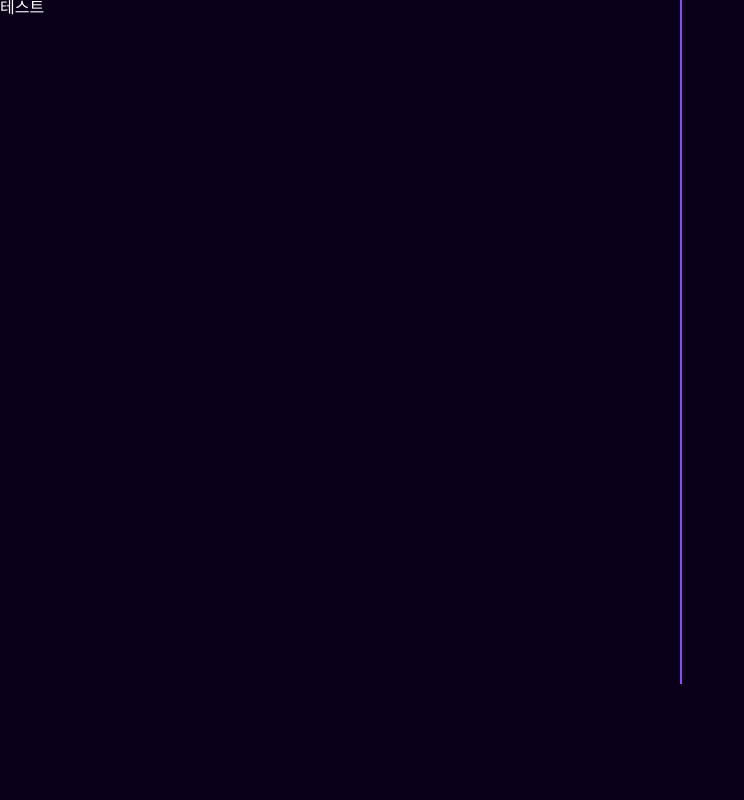
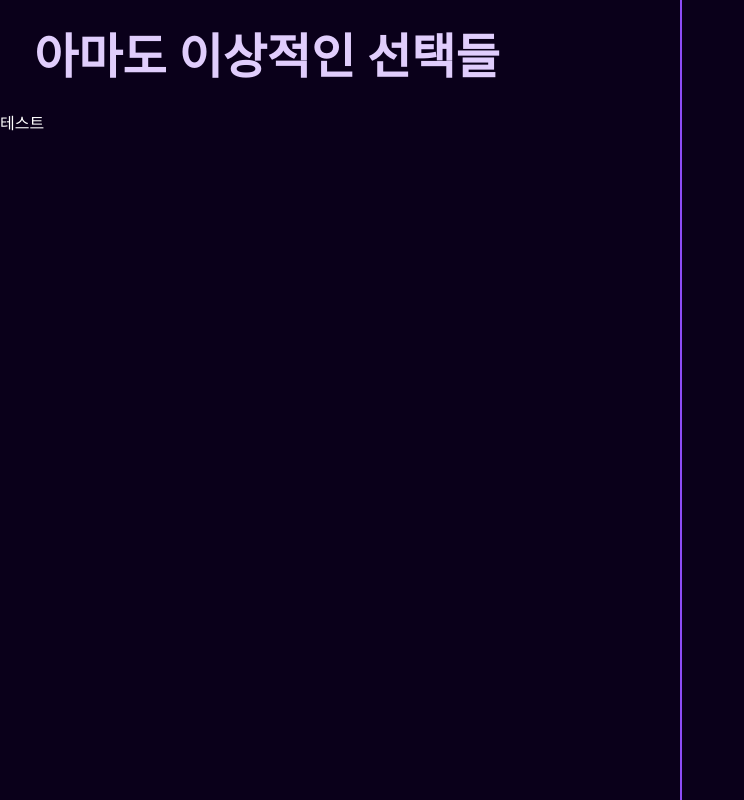
Before and after one commit to merryfraise/ideal_choice, a Next.js app: page /random in a window 1280 px wide. Shown: the whole page, without its empty margins (0-744 px from the left). Built offline with nearby package versions, Linux system fonts and the light colour scheme; a web font is replaced by a local one.

Commit message:
🍓 style: random router layout style

```diff
--- a/src/app/random/layout.tsx
+++ b/src/app/random/layout.tsx
@@ -6,7 +6,7 @@ import { css } from '@emotion/react';
 import React from 'react';
 
 const choiceLayoutStyle = css`
-  height: 100%;
+  height: 100vh !important;
   display: flex;
 `;
 
--- a/src/components/organisms/Choice.tsx
+++ b/src/components/organisms/Choice.tsx
@@ -2,16 +2,27 @@
 'use client';
 
 import { css } from '@emotion/react';
+import Link from 'next/link';
+import Headings from '../atoms/Headings';
 
 const choiceStyle = css`
   width: 682px;
   height: 100%;
   border-right: solid 2px var(--violet1);
+
+  header {
+    padding: 34px;
+  }
 `;
 
 export default function Choice() {
   return (
     <aside css={choiceStyle}>
+      <header>
+        <Link href="/">
+          <Headings heading="h1">아마도 이상적인 선택들</Headings>
+        </Link>
+      </header>
       <div style={{ color: 'white' }}>테스트</div>
     </aside>
   );
```
